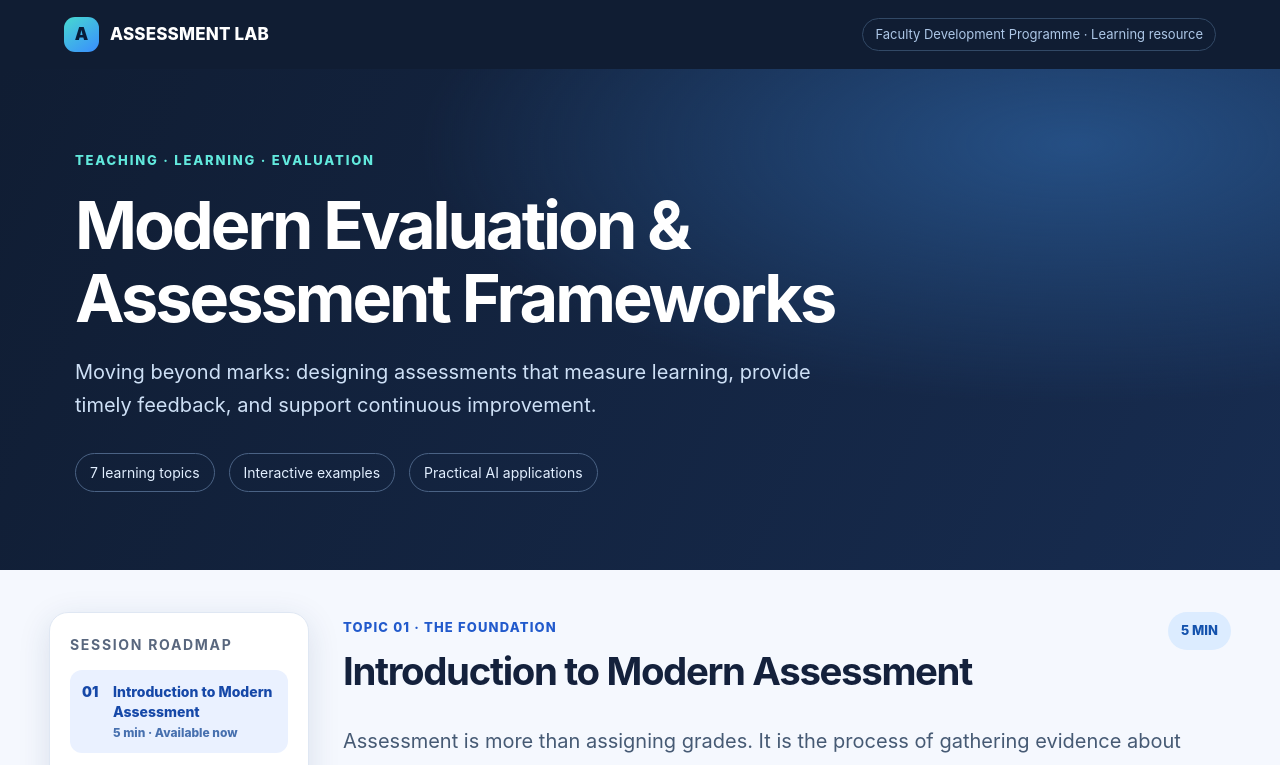
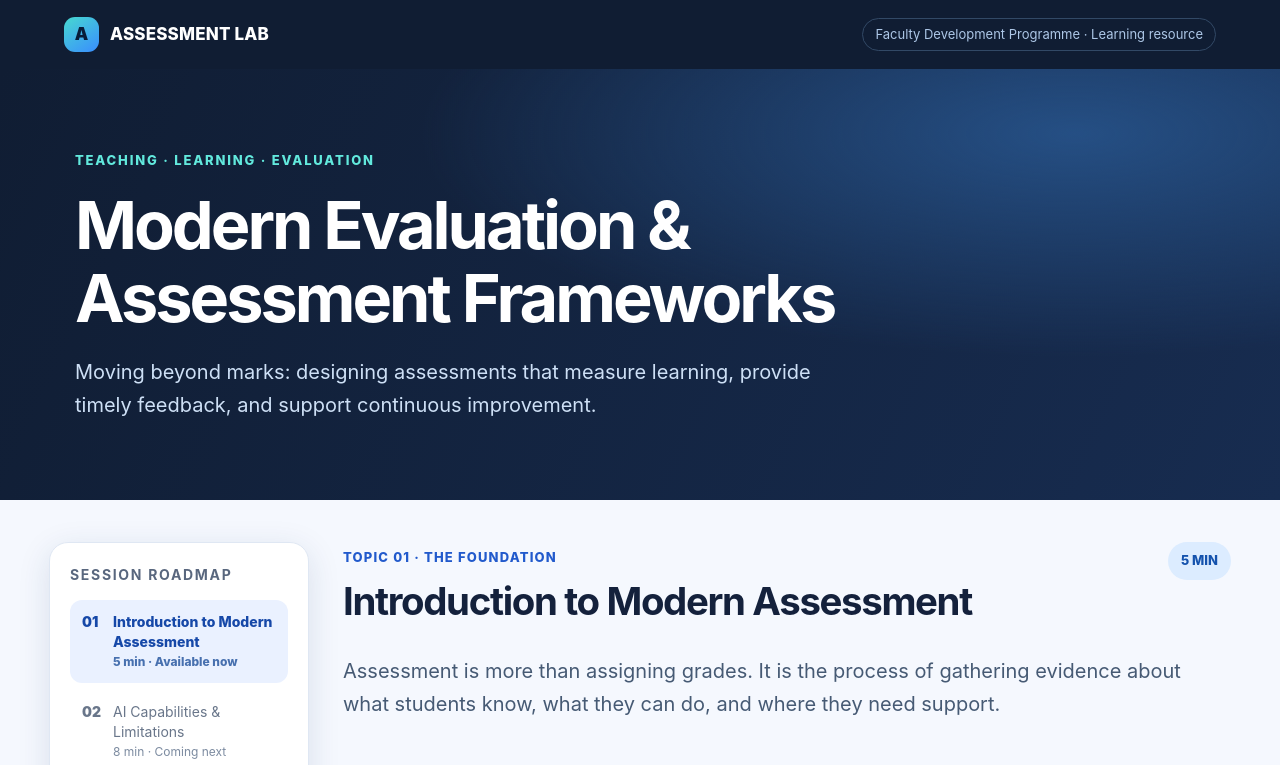
Before and after one commit to sathyaaus555/ModernEvaluationandAssessment, a plain HTML site: page index.html in a window 1280 px wide. Shown: the top 765 px of the page. Drawn offline with Linux system fonts and the light colour scheme.

Commit message:
Remove hero topic and feature badges

```diff
--- a/index.html
+++ b/index.html
@@ -29,7 +29,7 @@
 </head>
 <body>
   <header class="top"><div class="identity"><span class="identity-mark">A</span><span>ASSESSMENT LAB</span></div><span class="top-tag">Faculty Development Programme · Learning resource</span></header>
-  <section class="hero"><div class="hero-inner"><span class="eyebrow">Teaching · Learning · Evaluation</span><h1>Modern Evaluation &amp;<br>Assessment Frameworks</h1><p>Moving beyond marks: designing assessments that measure learning, provide timely feedback, and support continuous improvement.</p><div class="hero-meta"><span>7 learning topics</span><span>Interactive examples</span><span>Practical AI applications</span></div></div></section>
+  <section class="hero"><div class="hero-inner"><span class="eyebrow">Teaching · Learning · Evaluation</span><h1>Modern Evaluation &amp;<br>Assessment Frameworks</h1><p>Moving beyond marks: designing assessments that measure learning, provide timely feedback, and support continuous improvement.</p></div></section>
   <div class="shell">
     <aside class="sidebar" aria-label="Session agenda"><h2>Session roadmap</h2><nav class="agenda">
       <a class="agenda-item active" href="#introduction" aria-current="page"><span class="agenda-num">01</span><span>Introduction to Modern Assessment<small>5 min · Available now</small></span></a>
```
